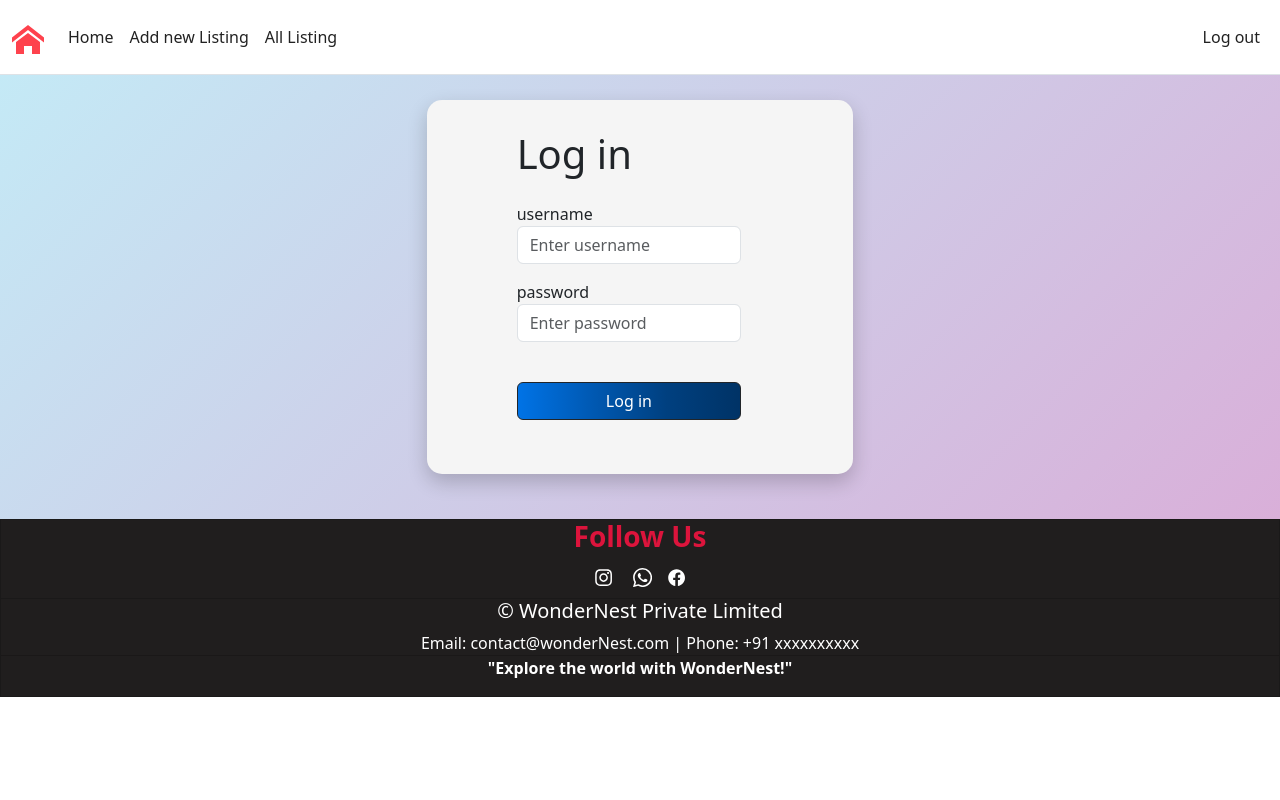
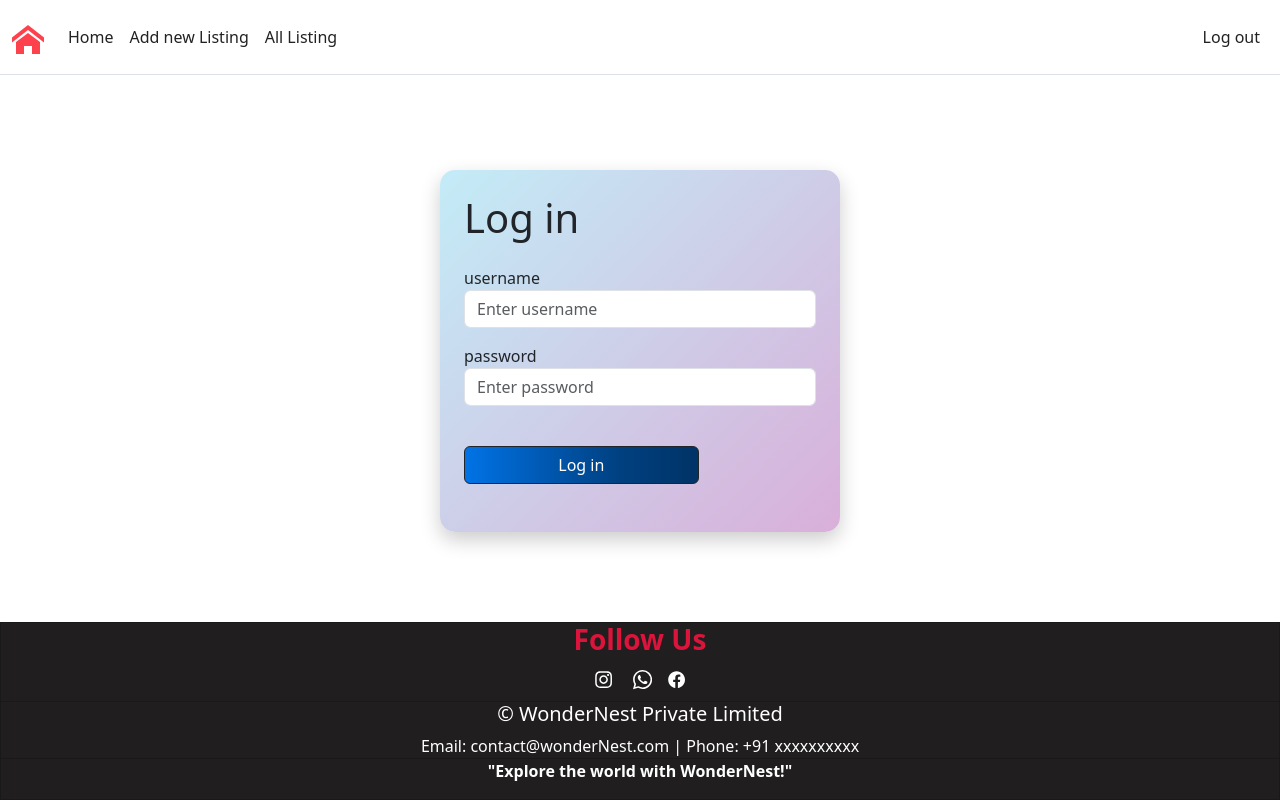
Before and after one commit to manishpatidar360/Room_Rental_website_Frontend, a React (Vite) app: page /login in a window 1280 px wide. Built offline with nearby package versions, Linux system fonts and the light colour scheme; no server answers.

Commit message:
udates css

```diff
--- a/src/App.css
+++ b/src/App.css
@@ -1,17 +1,24 @@
+:root {
+  --body-padding: 30px;
+}
+.content-container{
+    flex: 1 !important;
+    margin-top: 80px !important;
+    background: white;
+    display: flex !important;
+    flex-direction: column !important;
+    padding: var(--body-padding);
 
-.content-container{
-    flex: 1;
-
-    margin-top: 80px;
-    background: white;
-    display: flex;
-    flex-direction: column;
-
+}
+@media (max-width: 720px){
+    .content-container{
+        padding: 10px;
+    }
 }
 .app{
      display: flex;
     flex-direction: column;
-    min-height: 100vh;
+    height: 100vh;
     width: 100%;
 
 }
--- a/src/App.jsx
+++ b/src/App.jsx
@@ -11,11 +11,15 @@ export default function App() {
   return (
     <div className='app'>
        <ToastContainer />
+       <header>
       <Navbar />
-
+      </header>
+         <main className="content-container">
         <Outlet />
-
+       </main>
+       <footer>
       <Footer  />
+      </footer>
     </div>
   )
 }
--- a/src/componets/Footer.css
+++ b/src/componets/Footer.css
@@ -2,6 +2,7 @@
  font-size: 1.2rem;
 }
 .mycustum{
+
     background-color: rgb(32, 30, 30) !important ;
     color: white !important;
     border-radius: 0% !important;
--- a/src/componets/Home.jsx
+++ b/src/componets/Home.jsx
@@ -20,7 +20,7 @@ export default function Home() {
 
 
     return (
-        <div  className="content-container">
+        <div >
                 <div className='row row-cols-lg-3 row-cols-md-2 row-cols-sm-1'>
                 {listings ? (
                     listings.map((listing) => (
--- a/src/componets/LogIn.css
+++ b/src/componets/LogIn.css
@@ -1,18 +1,27 @@
 .Login-container {
-    padding: 30px 0px 30px 90px;
-    margin-top: 100px;
-    margin-bottom: 45px;
+  width: 90%;
+  max-width: 400px;
+      padding: 30px;
      background: whitesmoke;
      border-radius: 15px;
      box-shadow: 0 8px 20px rgba(0, 0, 0, 0.2);
      transition: 0.3s;
+     background: linear-gradient(135deg, #c3ecf7, #d9afd9);
+
    }
    .bodybox{
+    height: 100%;
     width: 100%;
-    background: linear-gradient(135deg, #c3ecf7, #d9afd9);
+    display: flex;
+    align-items: center;
+    justify-content: center;
+  box-sizing: border-box;
+background: #ffffff;
 
   }
-
+.costum{
+  width: 100%;
+}
 
    .Login-container:hover {
      box-shadow: 0 10px 25px rgba(0, 0, 0, 0.3);
--- a/src/componets/LogIn.jsx
+++ b/src/componets/LogIn.jsx
@@ -34,16 +34,16 @@ export default function LogIn() {
     };
   return (
     <div className='bodybox'>
-    <div className='col-4 offset-4 Login-container'>
+    <div className='p-4 Login-container'>
         <h1 className='mb-4 ' style={{fontFamily:"revert-layer"}}>Log in </h1>
          <Form method="post" action="/login" noValidate ref={formRef} onSubmit={handleSubmit} className={validated ? 'was-validated' : ''}>
-                            <div className="mb-3 col-8">
+                            <div className="mb-3 col-8 costum">
                                 <label htmlFor="username" className="form-lable">username</label>
                                 <input type="text" placeholder="Enter username" name="username" className="form-control" required />
 
                             </div>
 
-                            <div className="mb-3 col-8">
+                            <div className="mb-3 col-8 costum">
                                 <label htmlFor="password" className="form-lable">password</label>
                                 <input type="password" placeholder="Enter password" name="password" className="form-control" required />
 
```
